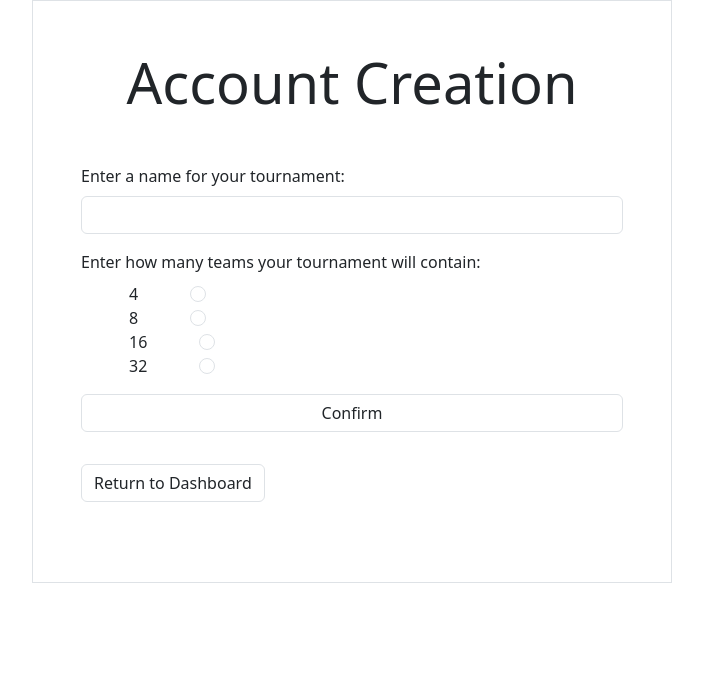
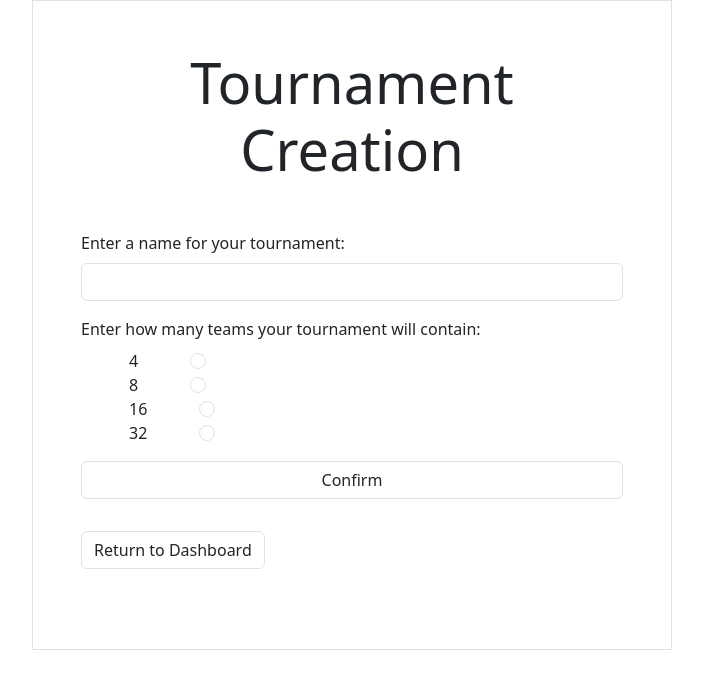
Before and after one commit to Ben-Wright-23/NEA-Project, a Flask app: page /creationForm in a window 1280 px wide. Shown: the top 689 px of the page, without its empty margins (288-991 px from the left). Run offline with Flask 3, Linux system fonts and the light colour scheme.

Commit message:
Finished testing the my tournaments page

```diff
--- a/routes/tournamentCreation.py
+++ b/routes/tournamentCreation.py
@@ -356,6 +356,14 @@ def teamsInputRedirect():
     #clears the team input error session so the teams input page appears blank
     session["Tournament"] = request.form["tournamentName"]
     #sets the Tournament session to be the tournament name value of the tournament that has been clicked on on the myTournaments html page
+    results = db.getTournamentFields(session["Tournament"])
+    #retrieves all the fields for the current tournament being dealt with
+    global numTeams
+    # makes the numTeams variable global so all functions can access it
+    numTeams = results[2]
+    #sets the numTeams variable to the third item in the list of fields for the current tournament as this represents the number of teams for the tournament
+    numTeams = int(numTeams)
+    #turns numTeams back to its origional integer form
     return redirect("/teamsInputPage")
     #redirects the user to the function to load the teams input page
 
@@ -369,6 +377,8 @@ def bracketViewRedirect():
     #sets the Tournament session to be the tournament name value of the tournament that has been clicked on on the myTournaments html page
     results = db.getTournamentFields(session["Tournament"])
     #sets results to be the list of fields from the database for the tournament with the tournament name of the value in the tournament session
+    global numTeams
+    #sets the numTeams variable global so any future functions needed can use the correct number of teams for the current tournament being dealt with
     numTeams = results[2]
     #sets numTeams to be the third value from the fields list as this represents that tournament's number of teams
     numTeams = int(numTeams)
--- a/templates/creationForm.html
+++ b/templates/creationForm.html
@@ -4,7 +4,7 @@
 <head>
     <meta charset="UTF-8">
     <meta name="viewport" content="width=device-width, initial-scale=1.0">
-    <title>Account Creation</title>
+    <title>Tournament Creation</title>
     <!-- Title -->
     <link href="https://cdn.jsdelivr.net/npm/bootstrap@5.3.3/dist/css/bootstrap.min.css" rel="stylesheet" integrity="sha384-QWTKZyjpPEjISv5WaRU9OFeRpok6YctnYmDr5pNlyT2bRjXh0JMhjY6hW+ALEwIH" crossorigin="anonymous">
     <!-- Import bootsrap CSS module -->
@@ -13,7 +13,7 @@
     <div class = "container border p-5 w-50">
     <!-- Contain everything within the division in a box on the page, percentage sizes will work off this. -->
     <!-- Has 5 padding to create a sleeker look and a width of 50 fits the content well while not being too large to match wireframe design. -->
-    <h1 class = "display-4 text-center mb-5 text-dark">Account Creation</h1>
+    <h1 class = "display-4 text-center mb-5 text-dark">Tournament Creation</h1>
     <!-- Creates the main heading, with it in the centre and a margin at the bottom of 5 to match the wireframe deisgn. -->
     <form action = "/tournamentCreation" method = "post">
         <!-- Creates the form that users can make inputs into. Sends inputs to the /tournamentCreation route -->
```
Also changed, not shown: appData.db.
